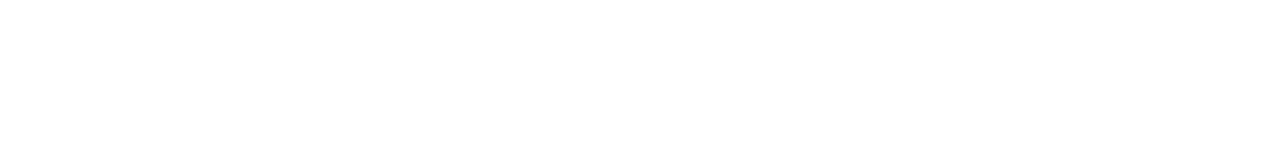
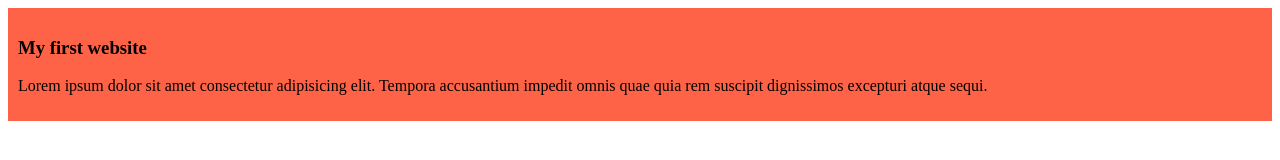
Before and after one commit to shaidun/my-simple-website, a plain HTML site: page index.html in a window 1280 px wide. Drawn offline with Linux system fonts and the light colour scheme.

Commit message:
added the 1st blog

```diff
--- a/index.html
+++ b/index.html
@@ -4,8 +4,12 @@
     <meta charset="UTF-8">
     <meta name="viewport" content="width=device-width, initial-scale=1.0">
     <title>My simple website</title>
+    <link rel="stylesheet" href="styles/blog.css">
 </head>
 <body>
-
+    <div>
+        <h3>My first website</h3>
+        <p>Lorem ipsum dolor sit amet consectetur adipisicing elit. Tempora accusantium impedit omnis quae quia rem suscipit dignissimos excepturi atque sequi.</p>
+    </div>
 </body>
 </html>
--- /dev/null
+++ b/styles/blog.css
@@ -0,0 +1,4 @@
+div{
+    background-color: tomato;
+    padding: 10px;
+}
```
